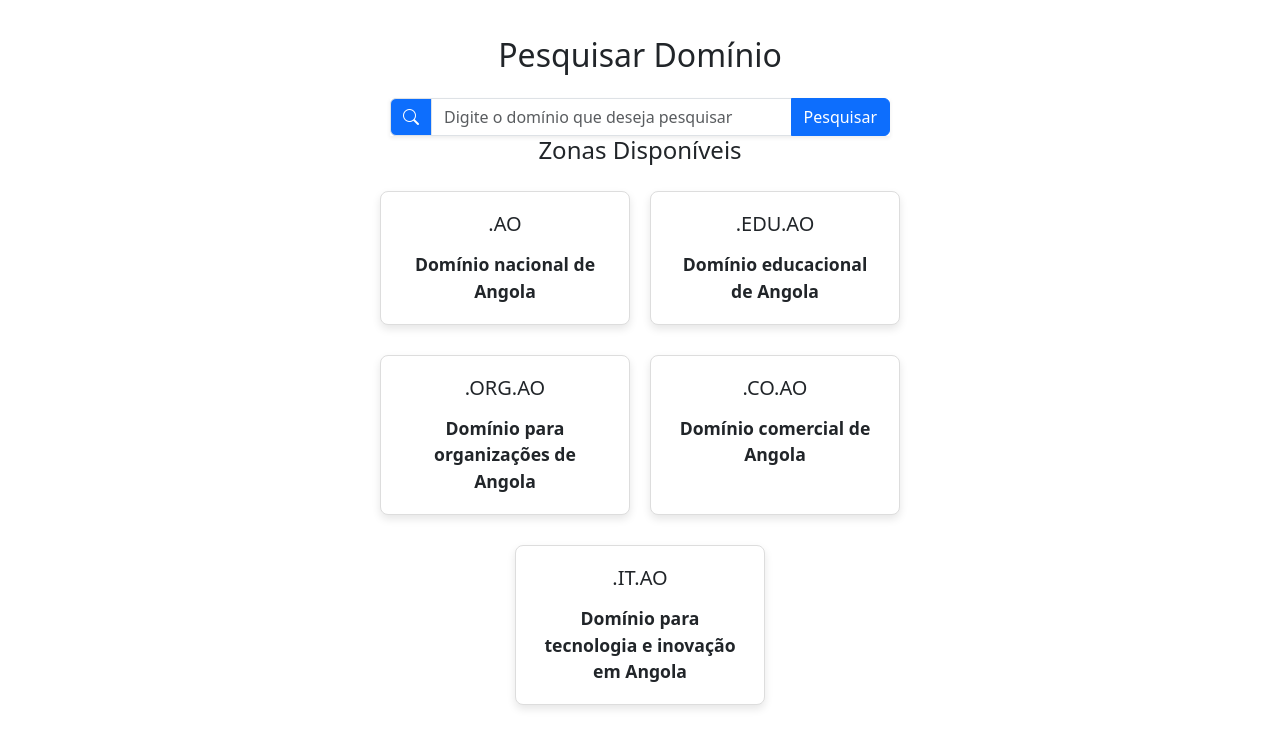
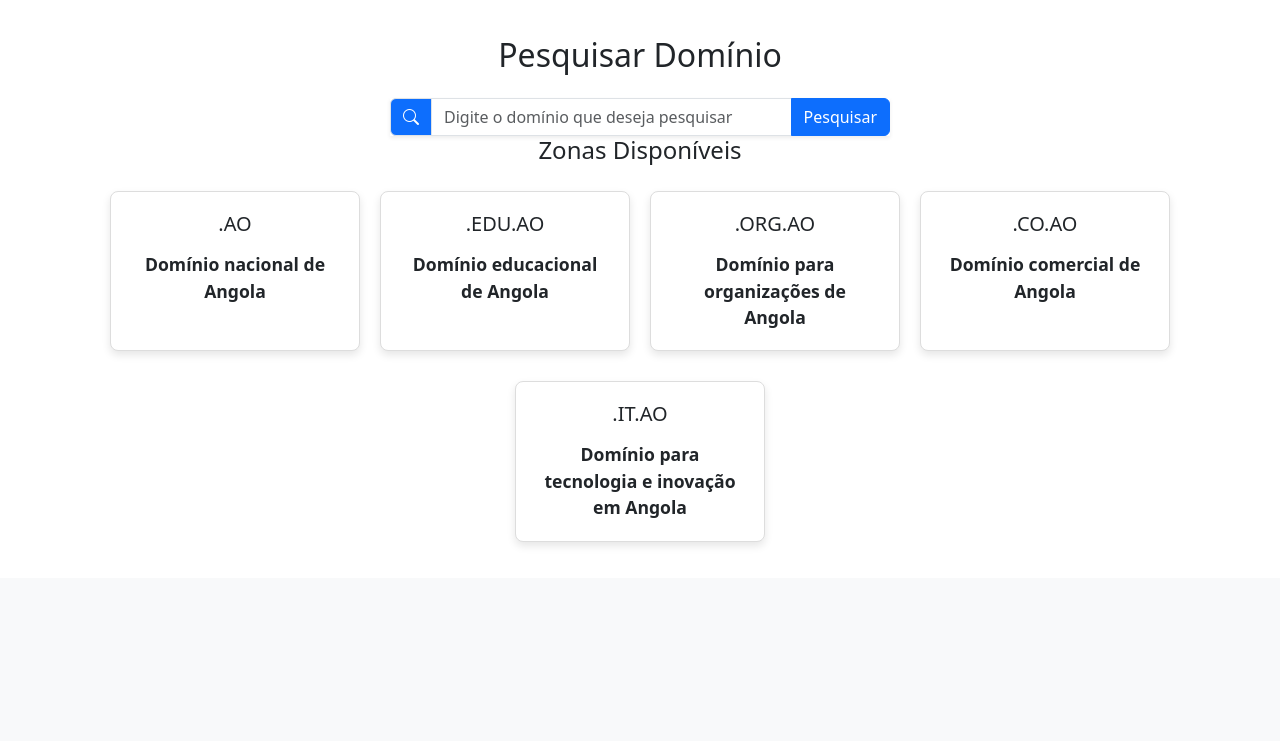
Before and after one commit to joaoajalexandre/webhost, a PHP site: page / in a window 1280 px wide. Shown: the part 549-1290 px from the top of the page. After the commit the page ends 1093 px from the top, so only its background shows below. Run offline with PHP 8.4, Linux system fonts and the light colour scheme.

Commit message:
definir a margem do da sessão dos tipos de dominio na pagina inicial

```diff
--- a/index.php
+++ b/index.php
@@ -58,7 +58,7 @@ include("header.php");
     <section class="py-3">
         <div class="container">
             <div class="row justify-content-center">
-                <div class="col-md-8">
+                <div class="col-md-12">
                     <h2 class="text-center mb-4">Pesquisar Domínio</h2>
                     <form class="input-group shadow-sm" method="post" action="config-dominio.php">
                         <span class="input-group-text bg-primary text-white">
```
Also changed, not shown: uploads/472546885_1131968041835846_4287374881925982863_n.jpg (added).
